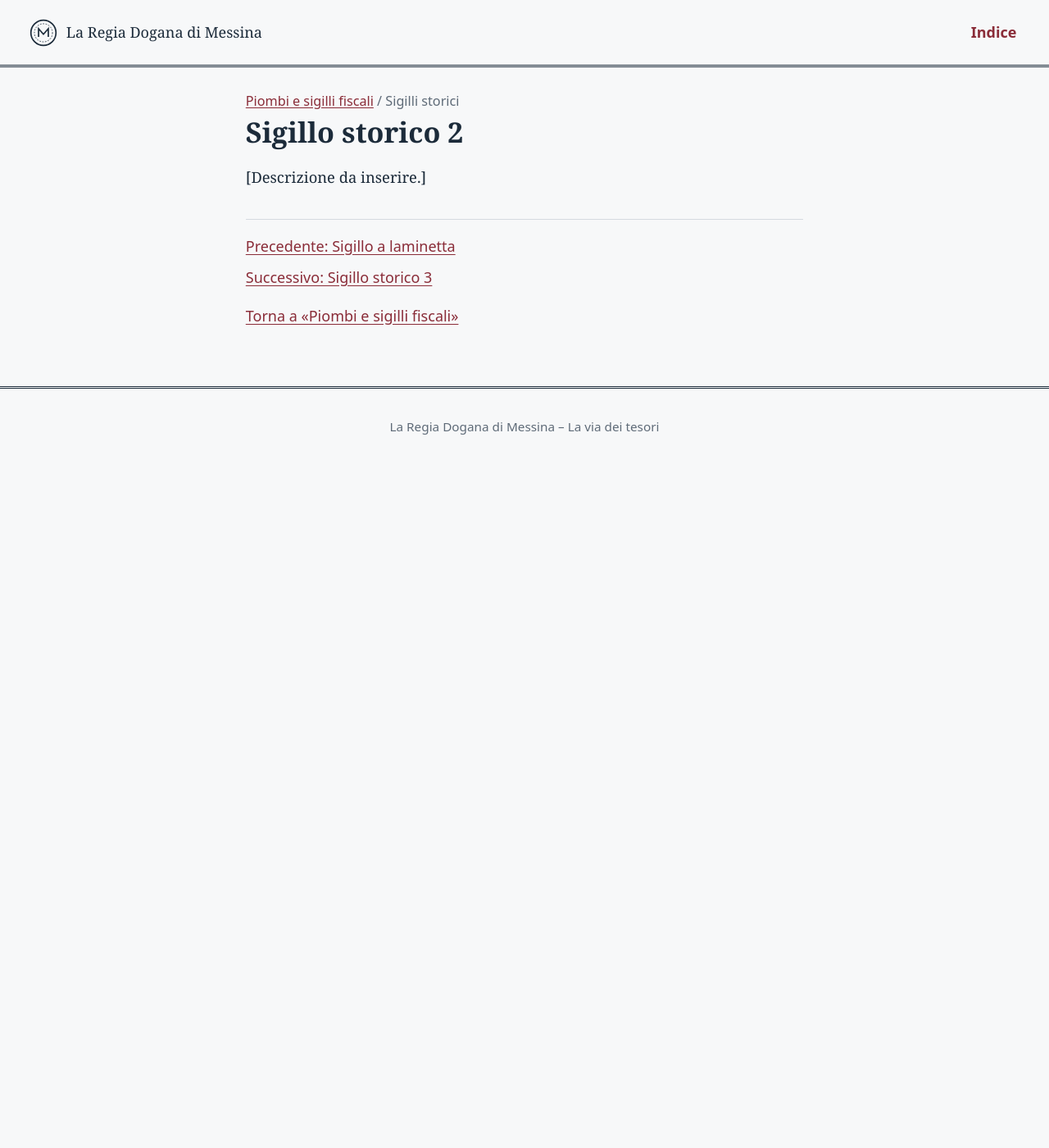
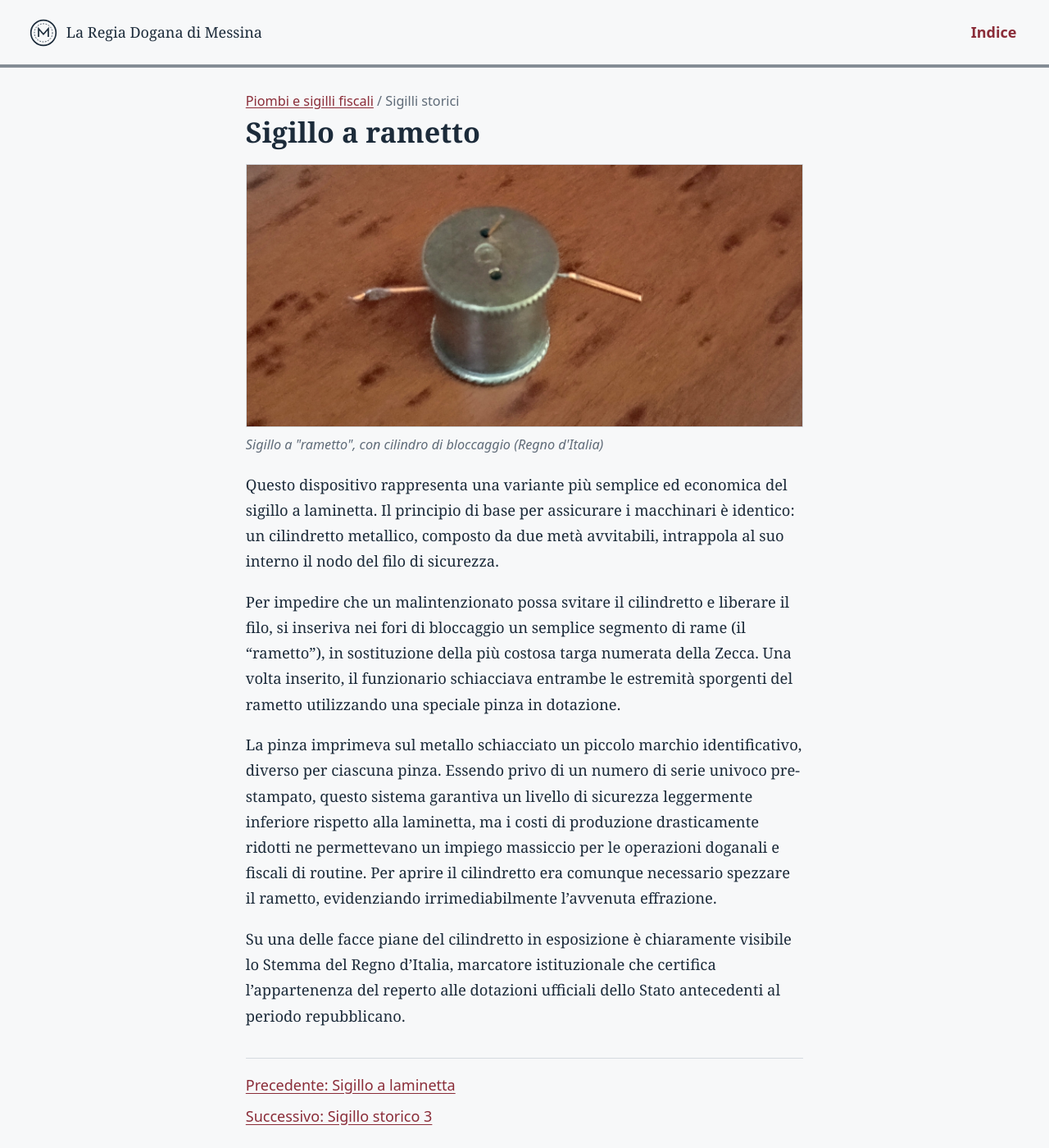
Before and after one commit to GiuseppeLB/regia-dogana-di-Messina, a Jekyll site: the page built from _oggetti/sigillo-storico-2.md, in a window 1280 px wide and 1400 px high. Shown: the whole window at 82% size. Built offline with Jekyll 4.4.1, drawn with Linux system fonts in a browser that asks for light colours.

Commit message:
Update _oggetti/sigillo-storico-2.md (via Pages CMS)

```diff
--- a/_oggetti/sigillo-storico-2.md
+++ b/_oggetti/sigillo-storico-2.md
@@ -1,11 +1,17 @@
 ---
 layout: oggetto
-title: "Sigillo storico 2"
+title: Sigillo a rametto
 pagina: sigilli
-sezione: "Sigilli storici"
+sezione: Sigilli storici
 ordine: 2
-foto: ""
-alt: ""
-didascalia: ""
+foto: /assets/foto/sigillo a rametto.jpg
+alt: sigillo a rametto
+didascalia: Sigillo a "rametto", con cilindro di bloccaggio (Regno d'Italia)
 ---
-[Descrizione da inserire.]
+Questo dispositivo rappresenta una variante più semplice ed economica del sigillo a laminetta. Il principio di base per assicurare i macchinari è identico: un cilindretto metallico, composto da due metà avvitabili, intrappola al suo interno il nodo del filo di sicurezza.
+
+Per impedire che un malintenzionato possa svitare il cilindretto e liberare il filo, si inseriva nei fori di bloccaggio un semplice segmento di rame (il "rametto"), in sostituzione della più costosa targa numerata della Zecca. Una volta inserito, il funzionario schiacciava entrambe le estremità sporgenti del rametto utilizzando una speciale pinza in dotazione.
+
+La pinza imprimeva sul metallo schiacciato un piccolo marchio identificativo, diverso per ciascuna pinza. Essendo privo di un numero di serie univoco pre-stampato, questo sistema garantiva un livello di sicurezza leggermente inferiore rispetto alla laminetta, ma i costi di produzione drasticamente ridotti ne permettevano un impiego massiccio per le operazioni doganali e fiscali di routine. Per aprire il cilindretto era comunque necessario spezzare il rametto, evidenziando irrimediabilmente l'avvenuta effrazione.
+
+Su una delle facce piane del cilindretto in esposizione è chiaramente visibile lo Stemma del Regno d'Italia, marcatore istituzionale che certifica l'appartenenza del reperto alle dotazioni ufficiali dello Stato antecedenti al periodo repubblicano.
```
